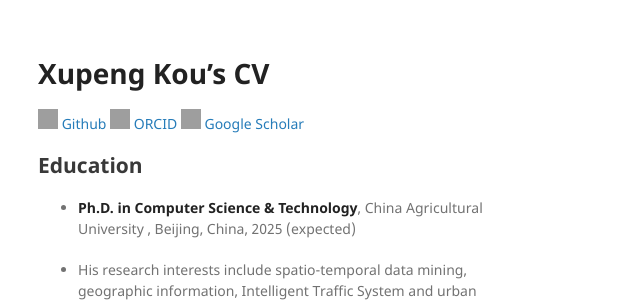
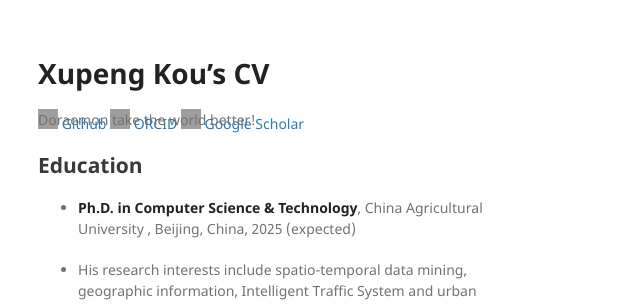
Before and after one commit to Github-XKou/Github-XKou.github.io, a Jekyll site: the page built from about.md, in a window 1280 px wide. Shown: the top 304 px of the page, without its empty margins (0-640 px from the left). Built offline with Jekyll 4.4.1, drawn with Linux system fonts in a browser that asks for light colours; grey boxes are pictures that could not be loaded.

Commit message:
Update about.md

```diff
--- a/about.md
+++ b/about.md
@@ -3,7 +3,9 @@ layout: cv
 title: CV
 ---
 # Xupeng Kou's CV
-
+<header>
+  Doraemon take the world better!
+</header>
 <a href="https://github.com/Github-XKou"><img src="https://github.githubassets.com/assets/GitHub-Mark-ea2971cee799.png" width="20px" height="20px"> Github</a>
 <a href="https://orcid.org/0000-0002-3246-6820"><img src="https://orcid.org/assets/vectors/orcid.logo.icon.svg" width="20px" height="20px"> ORCID</a>
 <a href="https://scholar.google.com/citations?user=tDQGkQMAAAAJ&hl=zh-CN"><img src="https://upload.wikimedia.org/wikipedia/commons/thumb/c/c7/Google_Scholar_logo.svg/240px-Google_Scholar_logo.svg.png" width="20px" height="20px"> Google Scholar</a>
```
